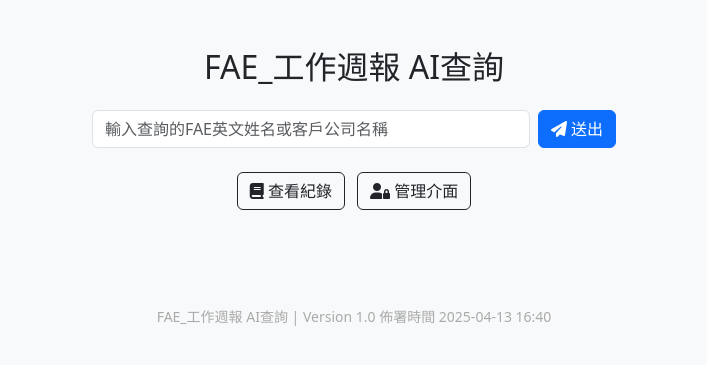
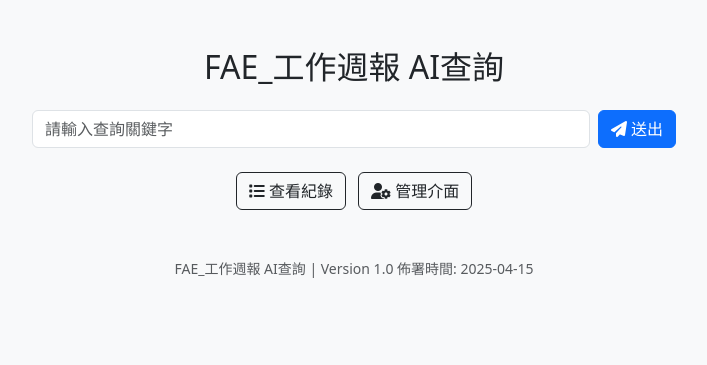
Before and after one commit to yushangming/line_csv_bot, a Flask app: page / in a window 1280 px wide. Shown: the top 365 px of the page, without its empty margins (286-993 px from the left). Run offline with Flask 3, Linux system fonts and the light colour scheme.

Commit message:
web ui bug fix

```diff
--- a/templates/index.html
+++ b/templates/index.html
@@ -1,38 +1,34 @@
-
+{% macro nl2br(value) %}
+  {{ value.replace('\n', '<br>') | safe }}
+{% endmacro %}
 <!DOCTYPE html>
 <html lang="zh">
 <head>
   <meta charset="UTF-8">
-  <title>{{ title }}</title>
+  <title>FAE_工作週報 AI查詢</title>
   <link href="https://cdn.jsdelivr.net/npm/bootstrap@5.3.3/dist/css/bootstrap.min.css" rel="stylesheet">
   <link href="https://cdnjs.cloudflare.com/ajax/libs/font-awesome/6.5.0/css/all.min.css" rel="stylesheet">
-  <style>
-    body { background-color: #f8f9fa; }
-    .container { max-width: 900px; }
-    footer { margin-top: 60px; color: #aaa; }
-    .log-entry pre { background: #f1f1f1; padding: 15px; border-radius: 6px; }
-  </style>
 </head>
-<body>
-
+<body class="bg-light">
   <div class="container py-5">
     <h2 class="text-center mb-4">FAE_工作週報 AI查詢</h2>
     <form method="post" action="/ask" class="d-flex justify-content-center mb-4">
-      <input name="question" class="form-control w-50 me-2" placeholder="輸入查詢的FAE英文姓名或客戶公司名稱" required>
+      <input name="question" class="form-control w-50 me-2" placeholder="請輸入查詢關鍵字" required>
       <button type="submit" class="btn btn-primary"><i class="fas fa-paper-plane"></i> 送出</button>
     </form>
     {% if question %}
     <div class="alert alert-info shadow-sm">
       <strong>問題：</strong> {{ question }}<br>
-      <strong>回答：</strong><br>{{ answer | nl2br }}
+      <strong>回答：</strong><br>{{ nl2br(answer) }}
     </div>
     {% endif %}
     <div class="text-center">
-      <a href="/logs" class="btn btn-outline-dark me-2"><i class="fas fa-book"></i> 查看紀錄</a>
-      <a href="/admin" class="btn btn-outline-dark"><i class="fas fa-user-lock"></i> 管理介面</a>
+      <a href="/logs" class="btn btn-outline-dark me-2"><i class="fas fa-list"></i> 查看紀錄</a>
+      <a href="/admin" class="btn btn-outline-dark"><i class="fas fa-user-cog"></i> 管理介面</a>
     </div>
+    <footer class="text-center text-muted mt-5 small">
+      FAE_工作週報 AI查詢 | Version 1.0 佈署時間: 2025-04-15
+    </footer>
   </div>
-
-  <footer class="text-center mt-5 small">FAE_工作週報 AI查詢 | Version 1.0  佈署時間 2025-04-13 16:40</footer>
 </body>
 </html>
--- a/utils/auth.py
+++ b/utils/auth.py
@@ -1,7 +1,4 @@
 import os
 
 def check_login(username, password):
-    return (
-        username == os.getenv("ADMIN_USERNAME", "Admin") and
-        password == os.getenv("ADMIN_PASSWORD", "Password")
-)
+    return username == os.getenv('ADMIN_USERNAME', 'Admin') and password == os.getenv('ADMIN_PASSWORD', 'Password')
--- a/utils/logger.py
+++ b/utils/logger.py
@@ -1,3 +1,4 @@
+
 import os
 from datetime import datetime
 
@@ -6,7 +7,6 @@ LOG_DIR = "logs"
 def write_log(source, question, answer, ip=None):
     if not os.path.exists(LOG_DIR):
         os.makedirs(LOG_DIR)
-
     now = datetime.now()
     filename = f"{LOG_DIR}/qa_log_{now.strftime('%Y-%m-%d')}.txt"
     timestamp = now.strftime("%Y/%m/%d %p %I:%M:%S")
```
